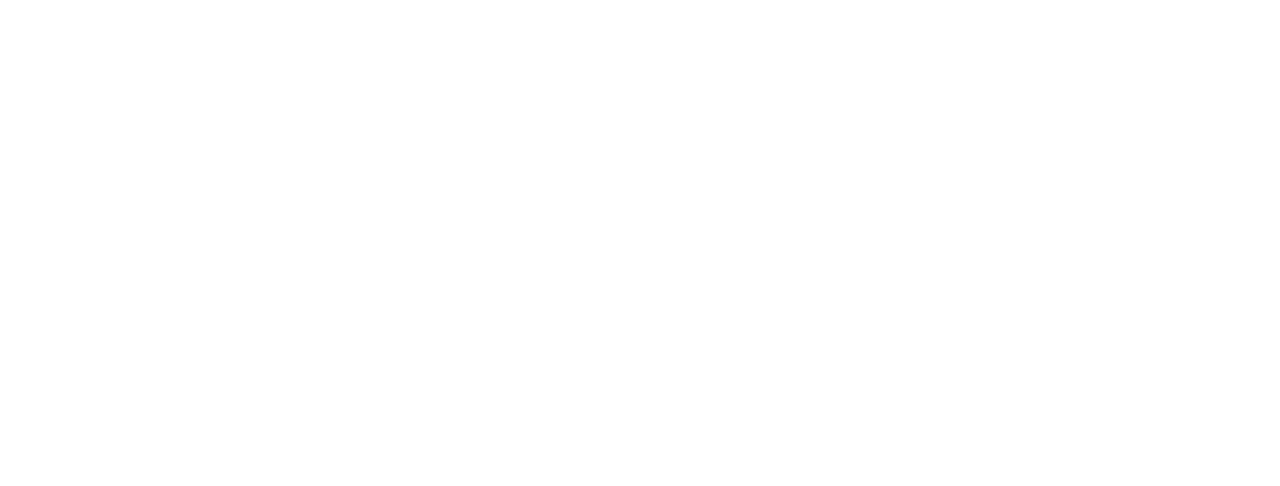
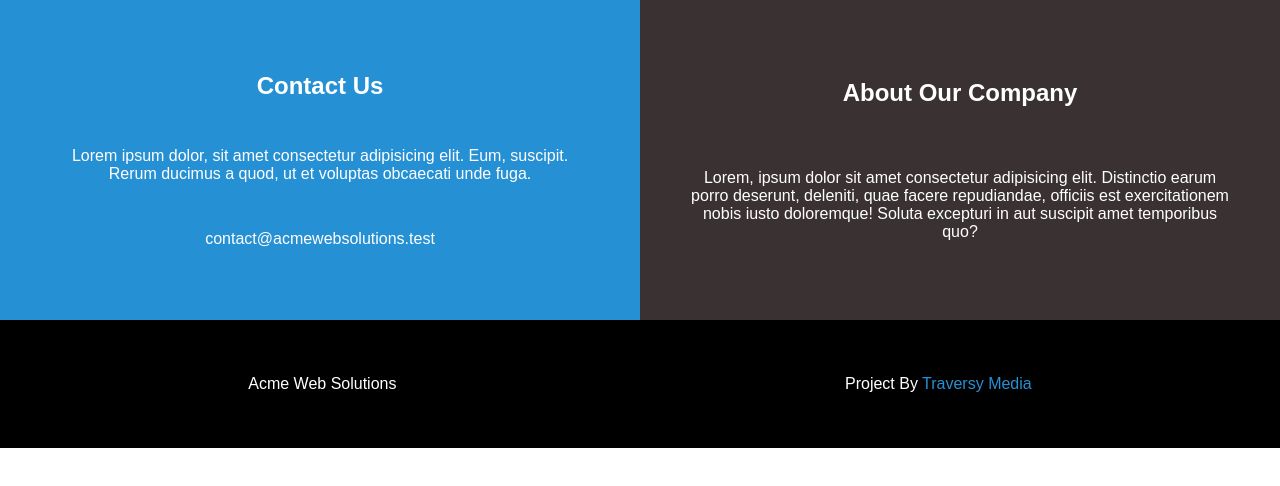
Before and after one commit to nxcxdev/new-project, a plain HTML site: page index.html in a window 1280 px wide. Drawn offline with Linux system fonts and the light colour scheme.

Commit message:
added h2 and p in footer

```diff
--- a/index.html
+++ b/index.html
@@ -1,10 +1,36 @@
 <!DOCTYPE html>
 <html lang="en">
+
 <head>
     <meta charset="UTF-8" />
     <meta name="viewport" content="width=device-width, initial-scale=1.0" />
     <link rel="stylesheet" href="style.css" />
     <title>Web Project</title>
 </head>
-    <body></body>
+
+<body>
+    <footer>
+        <div class="footer-top">
+            <div class="footer-top-left">
+                <h2>Contact Us</h2>
+                <p>Lorem ipsum dolor, sit amet consectetur adipisicing elit. Eum, suscipit. Rerum ducimus a quod, ut et voluptas obcaecati unde fuga.</p>
+                <p>contact@acmewebsolutions.test</p>
+            </div>
+            <div class="footer-top-right">
+                <h2>About Our Company</h2>
+                <p>Lorem, ipsum dolor sit amet consectetur adipisicing elit. Distinctio earum porro deserunt, deleniti, quae facere repudiandae, officiis est exercitationem nobis iusto doloremque! Soluta excepturi in aut suscipit amet temporibus quo?</p>
+            </div>
+        </div>
+        <div class="footer-bottom">
+            <div>
+                <p>Acme Web Solutions</p>
+            </div>
+            <div>
+                <p>Project By <a href="https://www.traversymedia.com/" target="_blank" class="decoration-none"><span  id="blue-text">Traversy Media</span></a></p>
+            </div>
+        </div>
+    </footer>
+
+</body>
+
 </html>
--- a/style.css
+++ b/style.css
@@ -2,3 +2,87 @@
     margin: 0;
     padding: 0;
 }
+header {
+    font-family: Arial, Helvetica, sans-serif;
+    width: 100%;
+    height: auto;
+    background-image: url('https://cdn.pixabay.com/photo/2023/08/30/13/13/el-chalten-8223303_1280.jpg');
+    display: flex;
+    flex-direction: column;
+    align-items: center;
+    min-height: 450px;
+}
+.header-h1 {
+    color: white;
+    margin-top: 15vh;
+    font-size: large;
+}
+.header-p {
+    font-size: medium;
+    color: white;
+    margin-top: 4vh;
+    margin-bottom: 5vh;
+}
+
+.header-a {
+    margin-bottom: 10vh;
+    color: white;
+    background-color: #3A3232;
+    padding: 4vh;
+    border-radius: 2px;
+    border-color: white;
+    font-size: medium;
+}
+a:hover {
+    /* background-color: darkgrey; */
+    cursor: pointer;
+}
+#blue-text {
+    color: #2690d4;
+}
+.decoration-none {
+    text-decoration: none;
+}
+
+.footer-top {
+    display: flex;
+    color: white;
+    text-align: center;
+    min-height: 40vh;
+    font-family: Arial, Helvetica, sans-serif;;
+}
+.footer-bottom {
+    min-height: 10vh;
+    padding: 3vh;
+    background-color: black;
+    color: white;
+    font-family: Arial, Helvetica, sans-serif;;
+    display: flex;
+    justify-content: space-around;
+    align-items: center;
+    text-align: center;
+}
+.footer-top-left {
+    padding: 3em;
+    display: flex;
+    flex-direction: column;
+    justify-content: space-around;
+    width: 100%;
+    height: auto;
+    background-color: #2690d4;
+}
+.footer-top-right {
+    padding: 3em;
+    display: flex;
+    flex-direction: column;
+    justify-content: space-around;
+    background-color: #3A3232;
+    width: 100%;
+    height: auto;
+}
+footer.p {
+    font-size: large;
+}
+footer.h2 {
+    font-size: large;
+}
```
Lines whose indentation alone changed are shown as unchanged.
